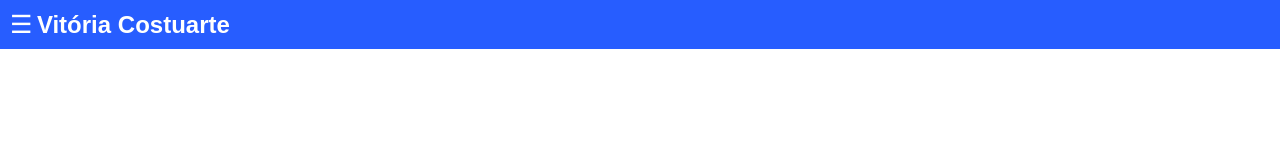
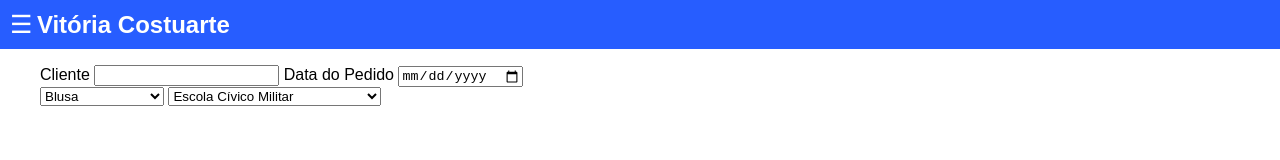
Before and after one commit to JoaoPedro53/Costura-Projeto, a website: page index.html in a window 1280 px wide. Drawn offline with Linux system fonts and the light colour scheme.

Commit message:
Inicio Back

```diff
--- a/index.html
+++ b/index.html
@@ -22,6 +22,42 @@
     <a href="#" onclick="fecharMenu()">Pedidos do Dia</a>
 </nav>
 <main id="conteudo">
+
+    <ul>
+        <li>
+            <label>Cliente <input type="text"></label>
+            <label>Data do Pedido <input type="date"></label>
+
+            <br>
+
+            <select name="Menu-Pedido">
+                <option value="" disabled >Informe o Pedido</option>
+                <option value="Conjunto">Conjunto</option>
+                <option value="Blusa" selected>Blusa</option>
+                <option value="Calça">Calça</option>
+                <option value="Short">Short</option>
+                <option value="Short-Saia">Short-Saia</option>
+              </select>
+
+              <select>
+                <optgroup label="Conjunto">
+                  <option value = "Escola Cívico Militar" id ="civico">Escola Cívico Militar</option>
+                  <option>Escola Cícero Cabral</option>
+                  <option>Escola Cícero Cabral - Menor</option>
+                  <option>Escola Cícero Cabral - Menor</option>
+                </optgroup>
+                <optgroup label="Grupo 2">
+                  <option>Opção 2.1</option>
+                  <option>Opção 2.2</option>
+                </optgroup>
+                <optgroup label="Grupo 3" disabled>
+                  <option>Opção 3.1</option>
+                  <option>Opção 3.2</option>
+                  <option>Opção 3.3</option>
+                </optgroup>
+              </select>
+        </li>
+    </ul>
     <!-- Conteudo do site dentro desse main, Pagina de cadastra, cosultar, remover, gerais e do dia -->
 </main>
 <body>
--- a/script.js
+++ b/script.js
@@ -5,4 +5,4 @@ function abrirMenu () {
 function fecharMenu () {
     document.getElementById("menu").style.width = '0px';
     document.getElementById("conteudo").style.marginLeft = '0px';
- }
+}
--- a/style.css
+++ b/style.css
@@ -41,3 +41,6 @@ nav a:hover {
 main {
     transition: margin-left 0.3s;
 }
+li {
+    list-style-type: none;
+  }
```
Also changed, not shown: api.js (added, +21 -0 lines), package.json (added, +25 -0 lines), 2 other files.
